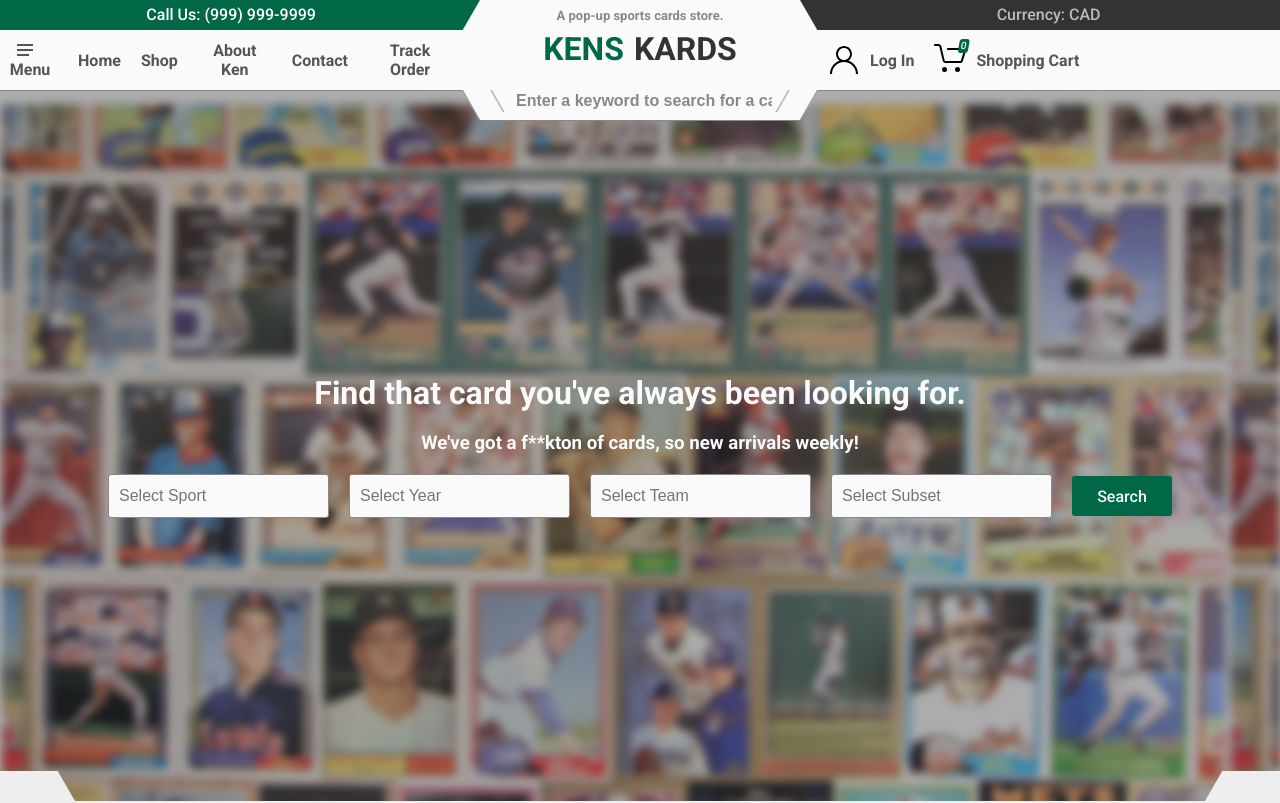
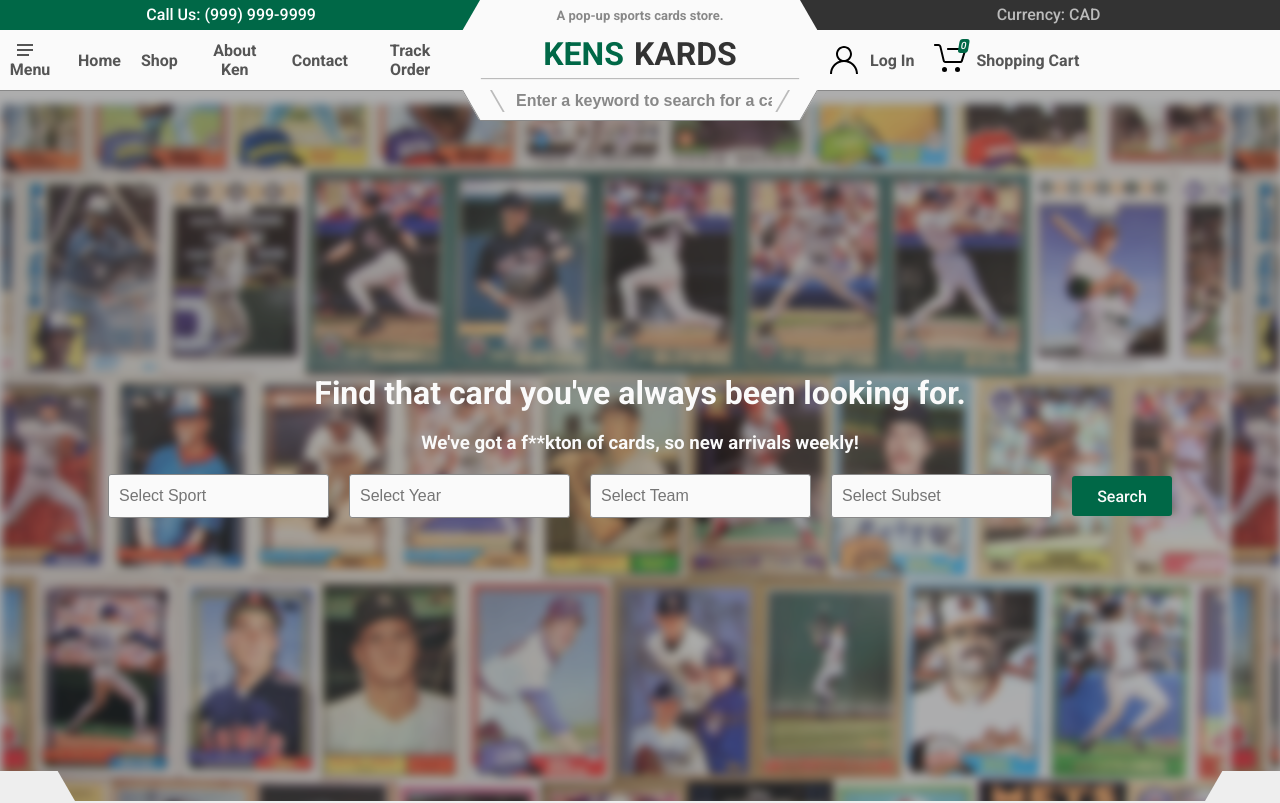
Before and after one commit to ChrisGivelas/kens-kards, a React (Create React App) app: page / in a window 1280 px wide. Shown: the top 803 px of the page. Built offline with nearby package versions, Linux system fonts and the light colour scheme.

Commit message:
Logo styling improvements

```diff
--- a/src/assets/scss/Logo.scss
+++ b/src/assets/scss/Logo.scss
@@ -1,7 +1,9 @@
 .logo {
-    height: 100%;
+    height: 80%;
+    display: flex;
     justify-content: center;
-    align-items: flex-start;
+    align-items: center;
+    box-shadow: 0px 2px 1px -1px $theme-light-grey;
     .half-1 {
         display: inline-block;
         color: $theme-color-1;
```
